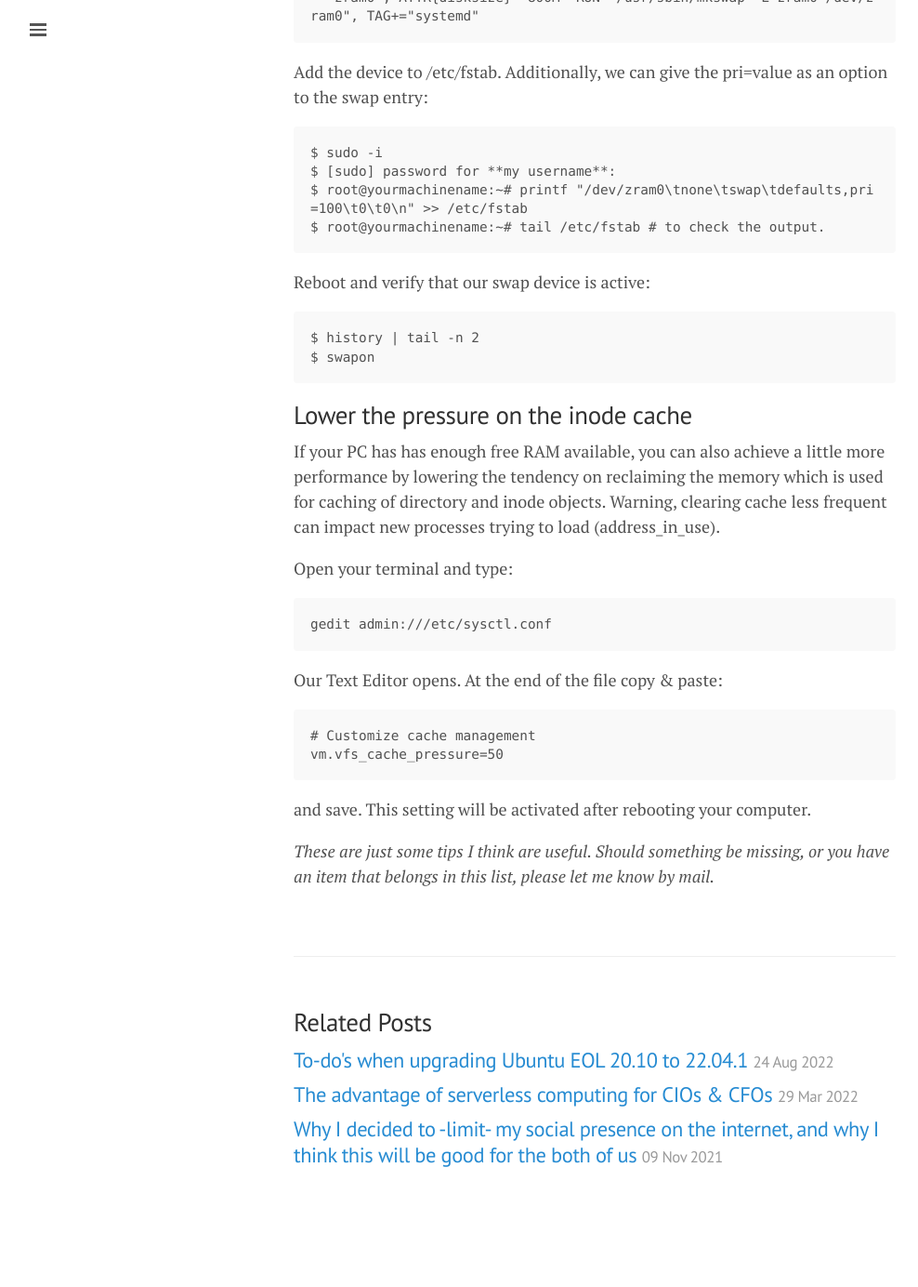
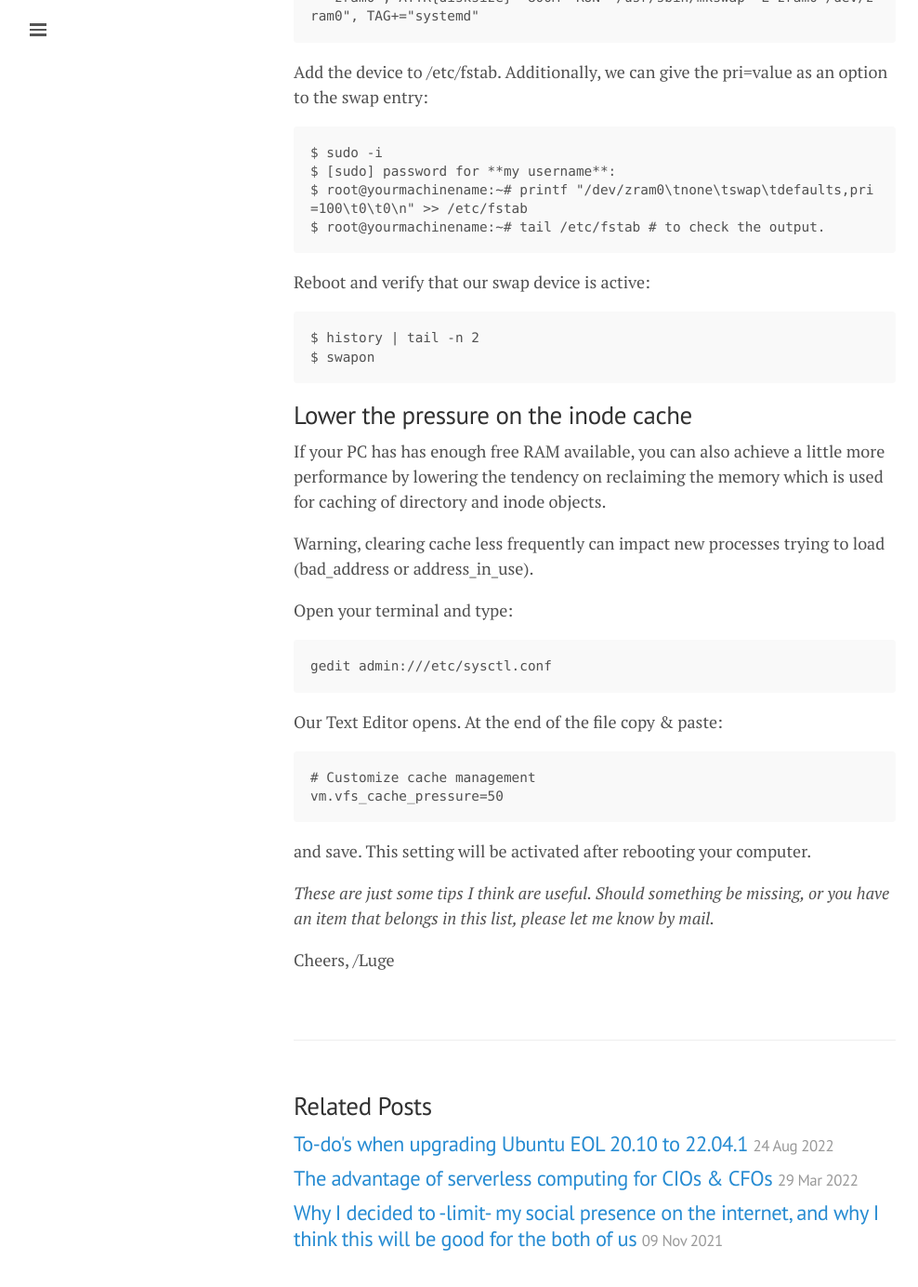
Before and after one commit to lgeurts/lgeurts.github.io, a Jekyll site: the page built from _posts/2022-10-03-optimizing-ubuntu-22.04.1-jammy-jellyfish.md, in a window 1280 px wide and 1400 px high, scrolled down 3082 px. Shown: the top 1384 px of the window at 93% size, without its empty margins (0-988 px from the left). Built offline with Jekyll 4.4.1, drawn with Linux system fonts in a browser that asks for light colours; nearby versions of some CDN libraries; comment, search, counter and statistics services are not loaded; before the commit the page ends 4392 px from its top, so only the background shows below that.

Commit message:
Update 2022-10-03-optimizing-ubuntu-22.04.1-jammy-jellyfish.md

````diff
--- a/_posts/2022-10-03-optimizing-ubuntu-22.04.1-jammy-jellyfish.md
+++ b/_posts/2022-10-03-optimizing-ubuntu-22.04.1-jammy-jellyfish.md
@@ -112,7 +112,9 @@
 
 ## Lower the pressure on the inode cache
 
-If your PC has has enough free RAM available, you can also achieve a little more performance by lowering the tendency on reclaiming the memory which is used for caching of directory and inode objects. Warning, clearing cache less frequent can impact new processes trying to load (address_in_use).
+If your PC has has enough free RAM available, you can also achieve a little more performance by lowering the tendency on reclaiming the memory which is used for caching of directory and inode objects.
+
+Warning, clearing cache less frequently can impact new processes trying to load (bad_address or address_in_use).
 
 Open your terminal and type:
 ```
@@ -126,3 +128,5 @@
 and save. This setting will be activated after rebooting your computer.
 
 *These are just some tips I think are useful. Should something be missing, or you have an item that belongs in this list, please let me know by mail.*
+
+Cheers, /Luge
````
